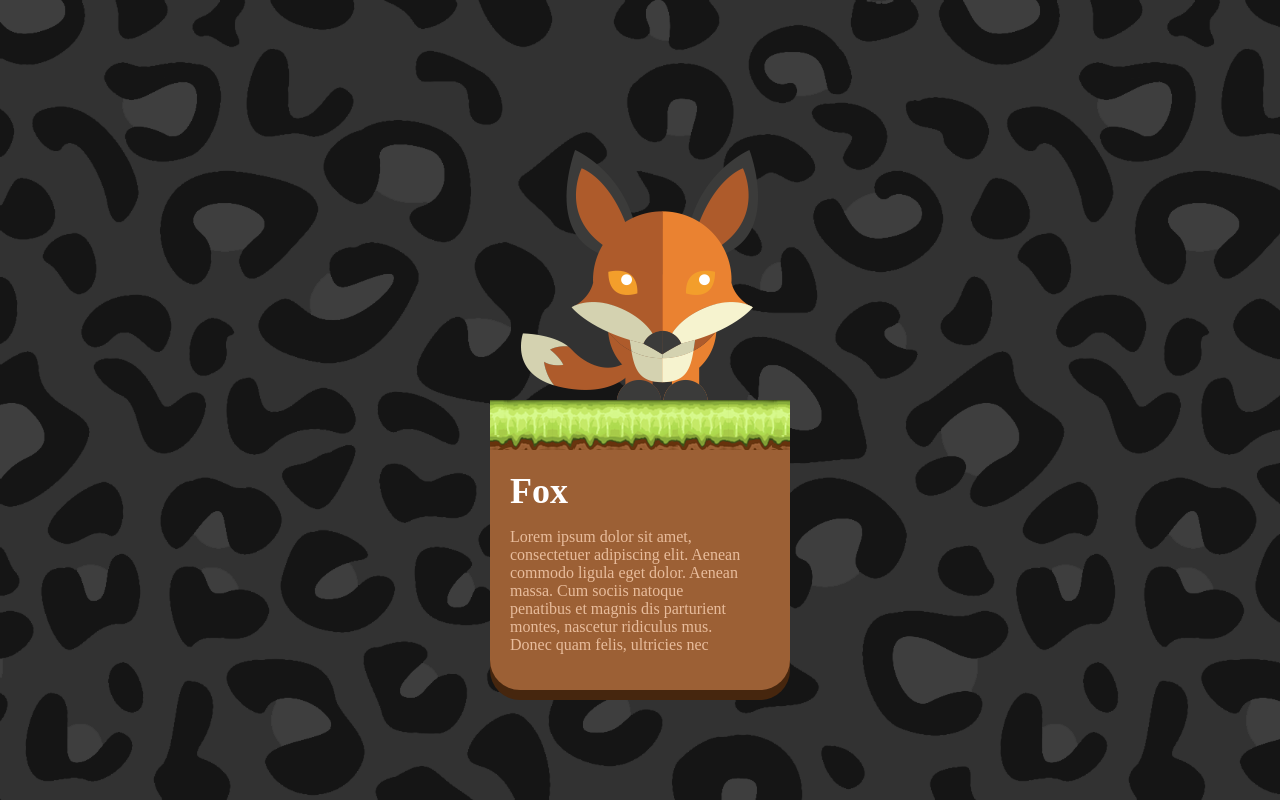
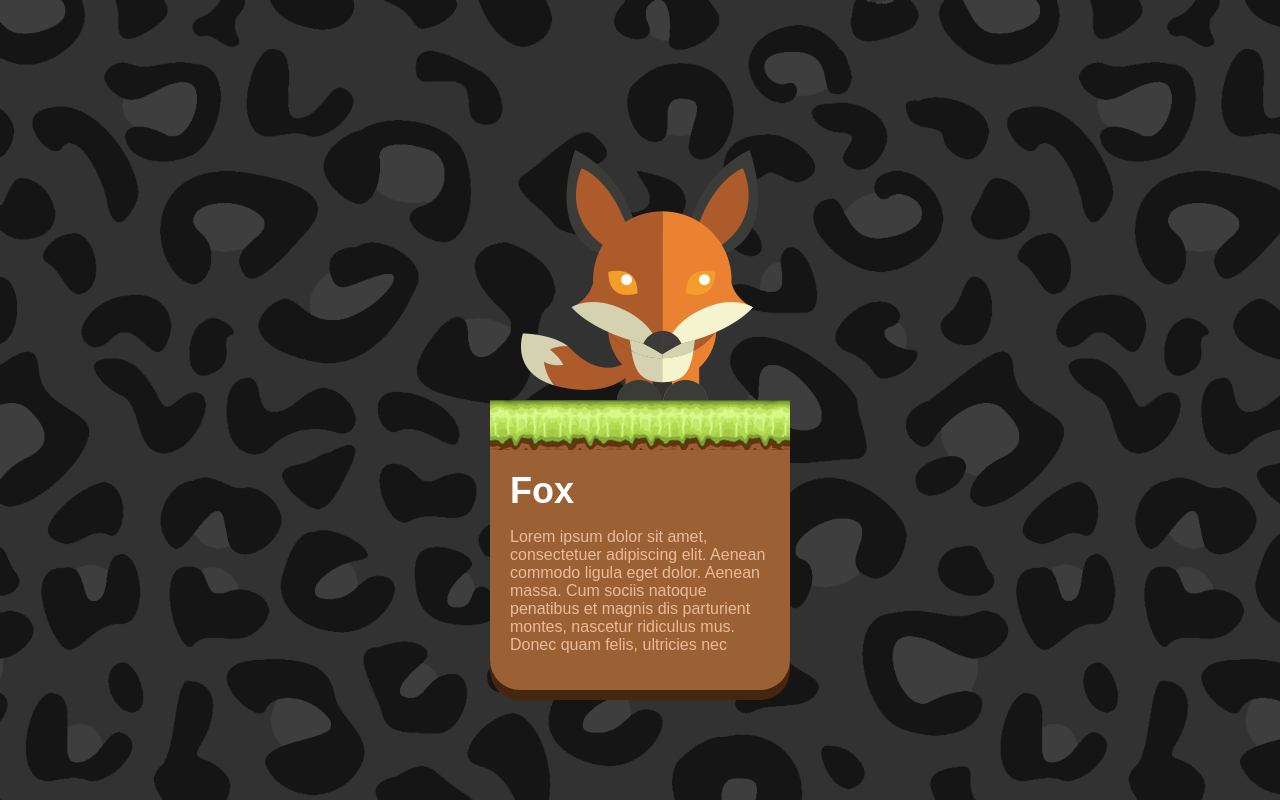
Before and after one commit to creco-org/veamcamp, a plain HTML site: page 1week/fox/index.html in a window 1280 px wide. Drawn offline with Linux system fonts and the light colour scheme.

Commit message:
update fox assignment 2

```diff
--- a/1week/fox/index.html
+++ b/1week/fox/index.html
@@ -6,23 +6,15 @@
       <link rel="stylesheet" href="style.css">
    </head>
    <body>
-		<div class="container">
-         <div class="fox">
-            <img src="./images/animal07.png" alt="fox">
-         </div>
-         <div class="grass">
-            <img src="./images/green.png" alt="grass">
-         </div>
-         <div class="wrapper">
-            <div class="content">
-               <h1>Fox</h1>
-               <pre>Lorem ipsum dolor sit amet,
-consectetuer adipiscing elit. Aenean
-commodo ligula eget dolor. Aenean
-massa. Cum sociis natoque
-penatibus et magnis dis parturient
-montes, nascetur ridiculus mus.
-Donec quam felis, ultricies nec</pre>
+		<div class="wrapper">
+         <div class="container">
+            <img class="fox" src="./images/animal07.png" alt="fox">
+            <div class="ground">
+               <img class="ground-over" src="./images/green.png" alt="grass">
+               <div class="ground-under">
+                  <h1>Fox</h1>
+                  <p>Lorem ipsum dolor sit amet, consectetuer adipiscing elit. Aenean commodo ligula eget dolor. Aenean massa. Cum sociis natoque penatibus et magnis dis parturient montes, nascetur ridiculus mus. Donec quam felis, ultricies nec</p>
+               </div>
             </div>
          </div>
       </div>
--- a/1week/fox/style.css
+++ b/1week/fox/style.css
@@ -6,45 +6,55 @@
 body {
     background-image: url(./images/bg.png);
     background-size: cover;
-    font-family: Aria;
-    position: relative;
-    height: 100vh;
+    font-family: Arial;
 }
 
-.container {
-    position: absolute;
-    top: 50%;
-    left: 50%;
-    transform: translate(-50%, -50%);
-}
-
-.fox img, .grass img {
+img {
     vertical-align: top;
 }
 
 .wrapper {
-    width: 300px;
-    background-color: #46260E;
-    box-sizing: border-box;
-    border-radius: 0 0 30px 30px;
-    padding: 0 0 10px 0
+    display: flex;
+    min-height: 100vh;
 }
 
-.content {
-    background-color: #9C6035;
-    padding: 20px;
-    border-radius: 0 0 30px 30px;
-    box-sizing: border-box;
+.container {
+    display: flex;
+    flex-direction: column;
+    justify-content: center;
+    width: 300px;
+    margin: 0 auto;
 }
 
-.content h1 {
-    color: #fff;
+img.ground-over {
+    width: 100%;
+    height: 50px;
+}
+
+img.fox {
+    width: 300px;
+}
+
+.ground {
+    padding: 0 0 10px 0;
+    background-color: #46260E;
+    border-radius: 0 0 30px 30px;
+}
+
+.ground-under {
+    padding: 20px;
+    background-color: #9C6035;
+    border-radius: 0 0 30px 30px;
+}
+
+.ground-under h1 {
     font-size: 36px;
     font-weight: bold;
+    color: #fff;
+    overflow-wrap: break-word;
 }
 
-.content pre {
+.ground-under p {
+    font-size: 16px;
     color: #E8BC9C;
-    font-size: 16px;
-    font-family: inherit;
 }
```
